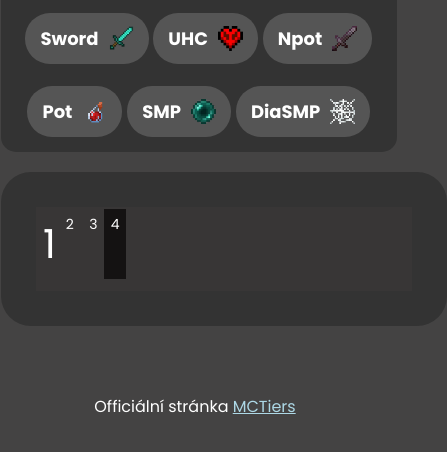
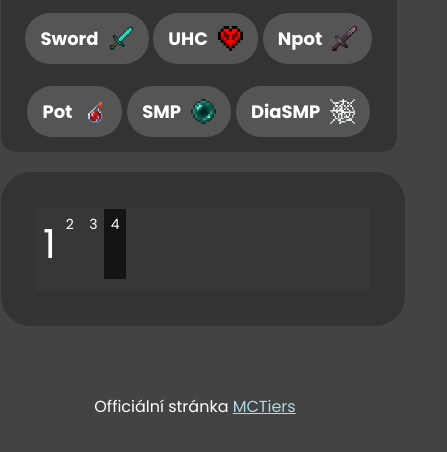
Before and after one commit to b0tFleyz/CZSKtiers, a plain HTML site: page index.html in a window 390 px wide. Shown: the part 174-626 px from the top of the page, 447 px wide, since content can reach past the window. Drawn offline with Linux system fonts and the light colour scheme; no server answers.

Commit message:
Update style.css

```diff
--- a/style.css
+++ b/style.css
@@ -169,7 +169,7 @@
         order: 0;
     }
     .tabulka {
-        max-width: 97%;;
+        max-width: 86%;;
     }
 }
 
```
